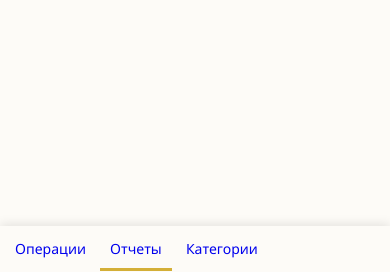
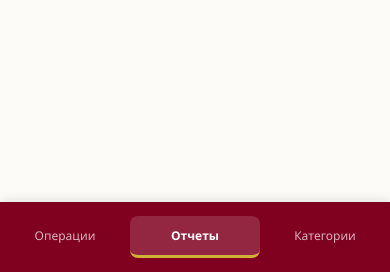
Before and after one commit to aminaabdulaeva0/family_wallet, a Django app: page /wallet/reports/ in a window 390 px wide. Shown: the part 572-844 px from the top of the page. Run offline with Django 5.2, Linux system fonts and the light colour scheme; the visitor is signed in with stand-in values (Sample User, id 1); data that the repository does not hold is empty.

Commit message:
Исправлена мобильная версия и адаптивность

```diff
--- a/expenses/static/expenses/style.css
+++ b/expenses/static/expenses/style.css
@@ -17,49 +17,111 @@ body {
     background-color: var(--bg-color);
     color: var(--text-color);
     line-height: 1.6;
+    display: flex;
+    margin: 0;
+    min-height: 100vh;
+    overflow-x: hidden;
 }
 a { text-decoration: none; }
 
-/* =========================================
-   АДАПТИВНОСТЬ ДЛЯ МОБИЛЬНЫХ УСТРОЙСТВ
-   ========================================= */
+/* --- Сайдбар (Левая панель для ПК) --- */
+.sidebar {
+    width: 250px;
+    min-width: 250px;
+    background-color: var(--primary-color);
+    color: white;
+    padding: 20px;
+    display: flex;
+    flex-direction: column;
+    box-shadow: 2px 0 10px rgba(0,0,0,0.1);
+    height: 100vh;
+    position: sticky;
+    top: 0;
+}
+.sidebar h2 {
+    margin-top: 0;
+    color: var(--accent-color);
+    margin-bottom: 30px;
+}
+.sidebar a {
+    color: rgba(255,255,255,0.7);
+    text-decoration: none;
+    padding: 12px 15px;
+    margin: 5px 0;
+    border-radius: 8px;
+    display: block;
+    font-weight: 500;
+    transition: all 0.3s;
+}
+.sidebar a:hover {
+    background-color: rgba(255,255,255,0.1);
+    color: white;
+}
+.sidebar .active {
+    background-color: rgba(255,255,255,0.15);
+    color: white;
+    font-weight: bold;
+    border-left: 4px solid var(--accent-color);
+}
 
+/* --- Основной контент --- */
+.main-content {
+    flex-grow: 1;
+    padding: 30px 40px;
+    overflow-y: auto;
+    height: 100vh;
+}
+
+.card {
+    background: var(--card-bg);
+    padding: 30px;
+    border-radius: 12px;
+    box-shadow: 0 4px 15px rgba(0,0,0,0.05);
+    max-width: 800px;
+    margin: 0 auto;
+}
+
+/* --- АДАПТИВНОСТЬ ДЛЯ МОБИЛЬНЫХ УСТРОЙСТВ --- */
 @media (max-width: 768px) {
-    /* 1. Главный контейнер (для страницы кошелька) */
     body {
-        flex-direction: column !important; /* Меняем направление: сверху вниз */
+        flex-direction: column !important;
         height: auto !important;
         min-height: 100vh;
-        padding-bottom: 70px; /* Оставляем место для нижнего меню */
+        overflow-x: hidden;
     }
 
-    /* 2. Боковое меню превращаем в нижнюю панель */
+    /* Сайдбар становится нижним меню */
     .sidebar {
         width: 100% !important;
-        position: fixed;
-        bottom: 0;
-        left: 0;
+        height: 70px !important; /* Фиксируем высоту, чтобы не растягивался */
+        min-width: 100%;
+        position: fixed !important;
+        bottom: 0 !important;
+        left: 0 !important;
+        top: auto !important;
         flex-direction: row !important;
         justify-content: space-around;
-        padding: 10px 5px !important;
+        align-items: center;
+        padding: 0 !important;
         z-index: 1000;
         box-shadow: 0 -2px 10px rgba(0,0,0,0.1);
     }
 
-    /* Скрываем заголовок "FamilyWallet" в меню на телефоне */
     .sidebar h2 {
-        display: none !important;
+        display: none !important; /* Скрываем логотип в меню */
     }
 
-    /* Ссылки в меню делаем компактными */
     .sidebar a {
         margin: 0 !important;
-        padding: 10px !important;
-        font-size: 14px !important;
+        padding: 10px 5px !important;
+        font-size: 12px !important;
         text-align: center;
         flex: 1;
         border-left: none !important;
         border-bottom: 3px solid transparent;
+        display: flex;
+        justify-content: center;
+        align-items: center;
     }
 
     .sidebar a.active {
@@ -67,34 +129,34 @@ a { text-decoration: none; }
         border-bottom: 3px solid var(--accent-color) !important;
     }
 
-    /* 3. Основной контент на всю ширину */
+    /* Контент на телефоне */
     .main-content {
         padding: 15px !important;
-        overflow-y: auto !important;
-        height: calc(100vh - 70px);
+        padding-bottom: 90px !important; /* Место для нижнего меню */
+        height: auto !important;
+        overflow-y: visible !important;
     }
 
-    /* 4. Формы и карточки в одну колонку */
+    /* Формы в одну колонку */
     .form-grid {
-        grid-template-columns: 1fr !important; /* Отменяем две колонки для формы */
+        grid-template-columns: 1fr !important;
     }
 
-    /* 5. Мобильная шапка (Имя и кнопка выйти) */
-    .header-panel {
+    /* Лендинг */
+    header {
         flex-direction: column;
-        align-items: flex-start !important;
+        padding: 15px !important;
+    }
+    .nav-links {
+        margin-top: 15px;
+        display: flex;
+        flex-wrap: wrap;
+        justify-content: center;
         gap: 10px;
     }
-
-    /* 6. Карточки отчетов */
-    .report-body {
-        flex-direction: column !important;
+    .nav-links a {
+        margin-left: 0 !important;
     }
-    .pie-chart-container {
-        margin: 0 auto; /* Центрируем диаграмму */
-    }
-
-    /* 7. Лендинг на телефоне */
     .hero {
         flex-direction: column !important;
         padding: 30px 20px !important;
@@ -117,10 +179,7 @@ a { text-decoration: none; }
     .chart-card-small {
         margin-right: 0 !important;
     }
-
-    /* 8. Страницы входа и регистрации */
-    .auth-card {
-        width: 90% !important;
-        padding: 20px !important;
+    .report-body {
+        flex-direction: column !important;
     }
 }
--- a/expenses/templates/expenses/reports.html
+++ b/expenses/templates/expenses/reports.html
@@ -5,9 +5,10 @@
     <meta charset="UTF-8">
     <meta name="viewport" content="width=device-width, initial-scale=1.0">
     <title>Отчеты | FamilyWallet</title>
+    <!-- Подключаем наш общий файл стилей -->
     <link rel="stylesheet" href="{% static 'expenses/style.css' %}">
     <style>
-        /* Локальные стили только для элементов отчетов */
+        /* Локальные стили для диаграмм */
         .filters { display: flex; gap: 10px; margin-bottom: 20px; flex-wrap: wrap; }
         .filter-btn { padding: 8px 16px; border: 1px solid var(--primary-color); border-radius: 20px; color: var(--primary-color); text-decoration: none; font-weight: bold; transition: all 0.3s; font-size: 14px; }
         .filter-btn:hover, .filter-btn.active { background: var(--primary-color); color: white; }
@@ -30,7 +31,7 @@
     </style>
 </head>
 <body>
-    <!-- Сайдбар (стилизуется из style.css) -->
+    <!-- Левая панель -->
     <div class="sidebar">
         <h2>FamilyWallet</h2>
         <a href="/wallet/">Операции</a>
@@ -38,13 +39,15 @@
         <a href="#">Категории</a>
     </div>
 
+    <!-- Основной контент -->
     <div class="main-content">
-        <div class="card" style="background: var(--card-bg); padding: 30px; border-radius: 12px; box-shadow: 0 4px 15px rgba(0,0,0,0.05); max-width: 800px; margin: 0 auto;">
+        <div class="card">
             <div class="report-header">
                 <h2>Аналитика</h2>
                 <div class="total-summary">Всего: {{ total_all }} ₽</div>
             </div>
 
+            <!-- Кнопки фильтра -->
             <div class="filters">
                 <a href="?period=today" class="filter-btn {% if current_period == 'today' %}active{% endif %}">Сегодня</a>
                 <a href="?period=3days" class="filter-btn {% if current_period == '3days' %}active{% endif %}">3 дня</a>
@@ -54,10 +57,12 @@
 
             {% if report_data %}
                 <div class="report-body">
+                    <!-- Круговая диаграмма -->
                     <div class="pie-chart-container">
                         <div class="pie-chart" style="background: {{ gradient_css }};"></div>
                     </div>
 
+                    <!-- Легенда -->
                     <div class="legend-container">
                         {% for item in report_data %}
                             <div class="report-item">
@@ -70,6 +75,7 @@
                     </div>
                 </div>
 
+                <!-- Столбики -->
                 {% if bar_data %}
                 <div style="margin-top: 40px; padding-top: 20px; border-top: 1px solid #eee;">
                     <h3 style="color: var(--text-color); margin-bottom: 20px;">Динамика по дням</h3>
```
